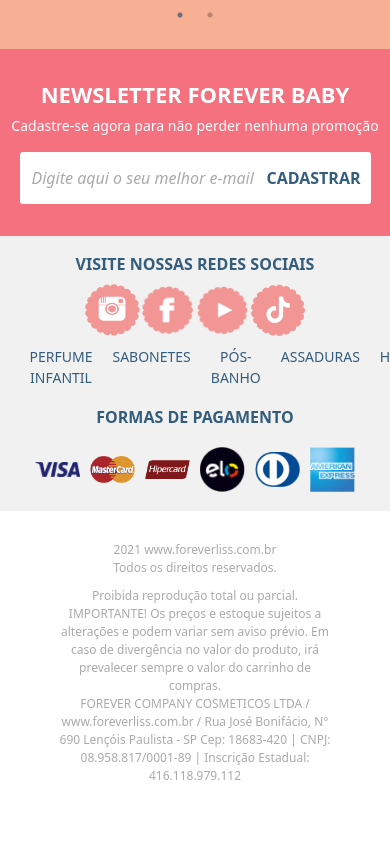
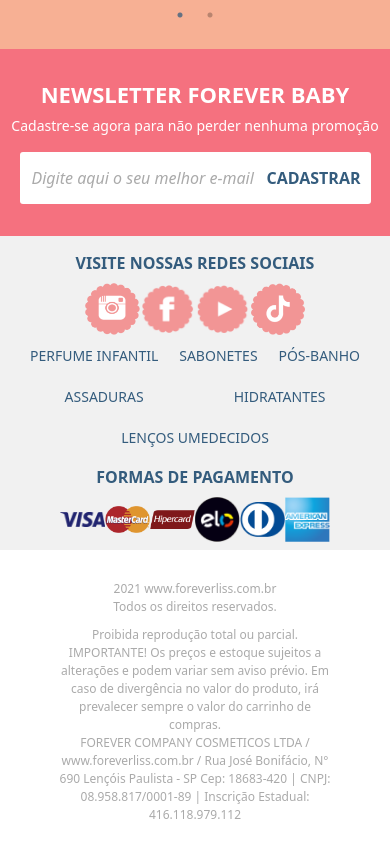
Before and after one commit to lucasquearis/forever-liss-case, a React (Create React App) app: page / in a window 390 px wide. Shown: the part 1509-2353 px from the top of the page. Before the commit the page ends 2314 px from the top, so only its background shows below. Built offline with nearby package versions, Linux system fonts and the light colour scheme.

Commit message:
estiliza social medias responsivo

```diff
--- a/src/components/SocialMedias/style.css
+++ b/src/components/SocialMedias/style.css
@@ -1,3 +1,4 @@
+@media only screen and (min-width: 815px) {
   .social-containers {
     background-color: #F1F1F1;
     height: 275px;
@@ -31,3 +32,37 @@
   .cards-social > img {
     margin: 10px 5px;
   }
+}
+
+@media only screen and (max-width: 814px) {
+  .social-containers {
+    background-color: #F1F1F1;
+    height: 314px;
+    display: flex;
+    flex-direction: column;
+    justify-content: center;
+    align-items: center;
+  }
+
+  .title-social {
+    font-weight: 700;
+    font-size: 16px;
+    color: #345C7D;
+    margin: 10px;
+  }
+
+  .social-nav {
+    display: flex;
+    flex-wrap: wrap;
+    justify-content: space-around;
+    width: 90%;
+  }
+
+  .social-nav > a > p {
+    font-size: 14px;
+    font-weight: 400;
+    color: #345C7D;
+    text-align: center;
+    margin: 10px
+  }
+}
```
Lines whose indentation alone changed are shown as unchanged.
